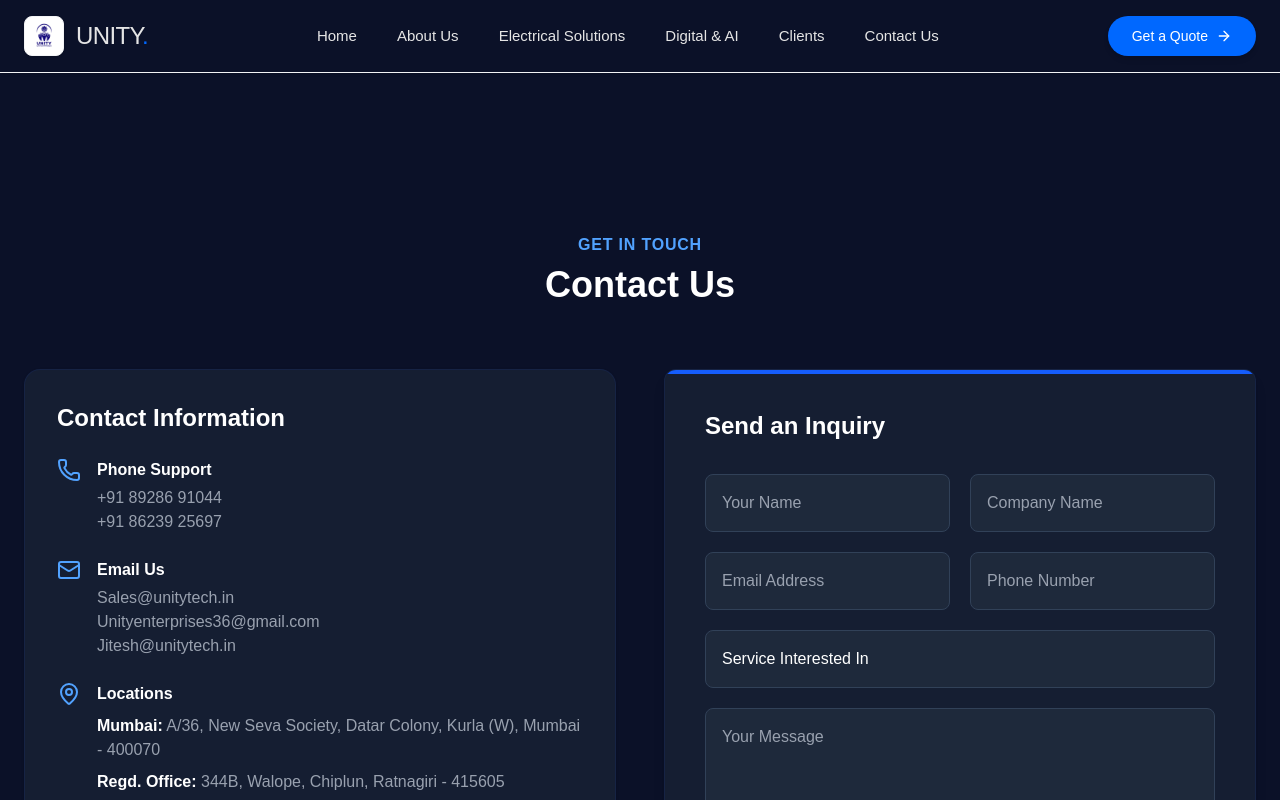
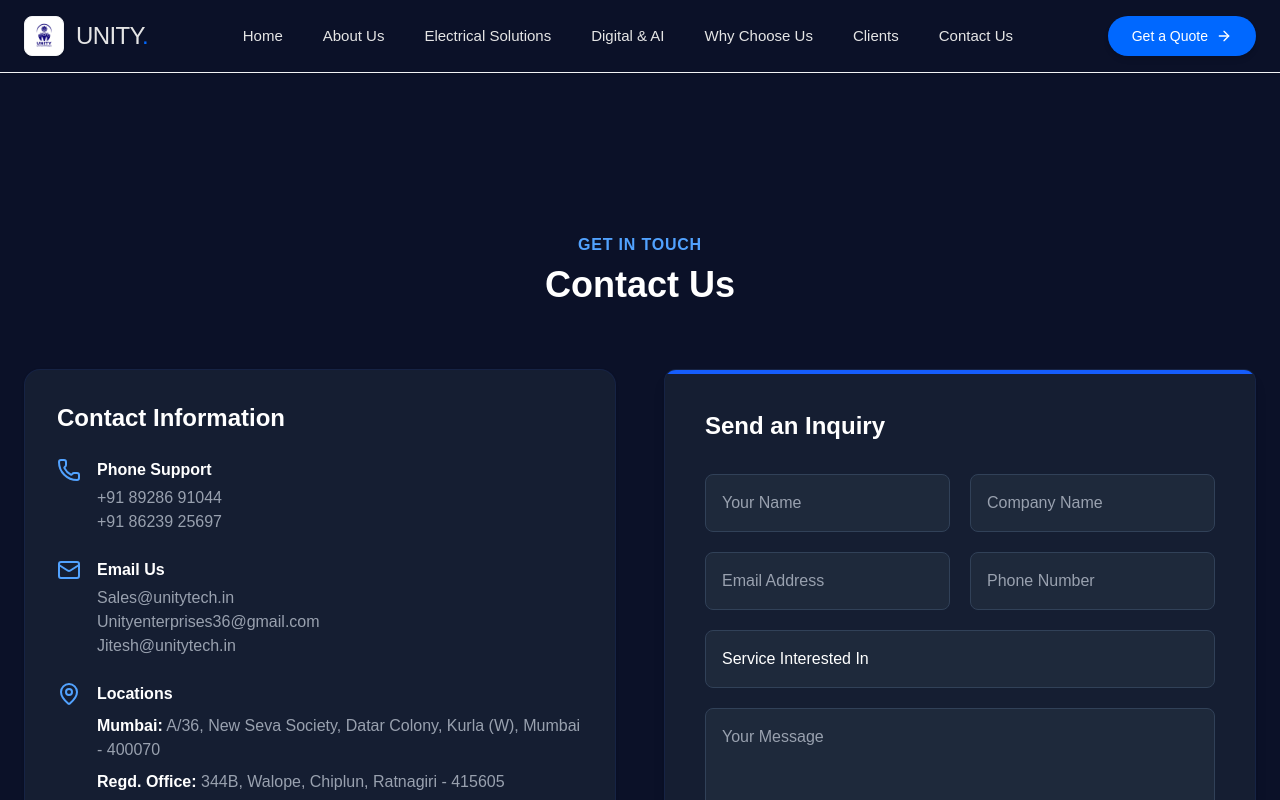
Before and after one commit to Hellnight2005/Unity, a Next.js app: page /contact in a window 1280 px wide. Shown: the top 800 px of the page. Built offline with nearby package versions, Linux system fonts and the light colour scheme.

Commit message:
Update navigation: Add Why Choose Us link to menu and section ID

```diff
--- a/src/components/Header.tsx
+++ b/src/components/Header.tsx
@@ -42,6 +42,7 @@ export default function Header() {
     { name: "About Us", href: "/about" },
     { name: "Electrical Solutions", href: "/electrical" },
     { name: "Digital & AI", href: "/digital" },
+    { name: "Why Choose Us", href: "/#why-choose-us" },
     { name: "Clients", href: "/#clients" },
     { name: "Contact Us", href: "/contact" },
   ];
--- a/src/components/WhyChooseUs.tsx
+++ b/src/components/WhyChooseUs.tsx
@@ -13,7 +13,7 @@ export default function WhyChooseUs() {
     ];
 
     return (
-        <section className="py-20 bg-white dark:bg-[#0B1128] transition-colors duration-300">
+        <section id="why-choose-us" className="py-20 bg-white dark:bg-[#0B1128] transition-colors duration-300">
             <div className="max-w-7xl mx-auto px-6">
                 <div className="text-center mb-16 animate-fade-in-up">
                     <h2 className="text-3xl md:text-4xl font-heading font-extrabold mb-4 text-slate-900 dark:text-white">
```
